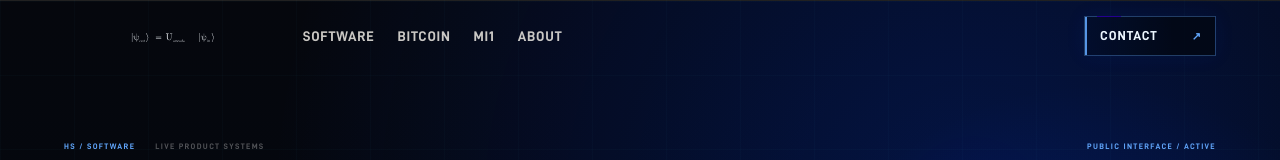
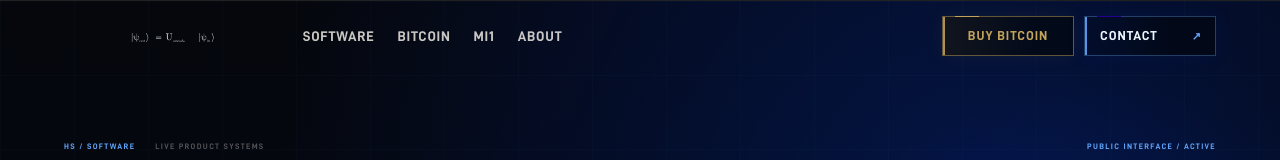
Before and after one commit to neilhamson/hamson-tech, a Next.js app: page / in a window 1280 px wide. Shown: the top 160 px of the page. Built offline with nearby package versions, Linux system fonts and the light colour scheme; no server answers.

Commit message:
Add Buy Bitcoin header action

```diff
--- a/app/globals.css
+++ b/app/globals.css
@@ -164,6 +164,64 @@ button { color: inherit; }
 .nav-dropdown-menu a:hover,
 .nav-dropdown-menu a:focus-visible { color: var(--button-cyan); }
 
+.header-actions {
+  margin-left: auto;
+  display: flex;
+  align-items: center;
+  gap: 10px;
+}
+
+.header-buy {
+  position: relative;
+  display: inline-flex;
+  align-items: center;
+  justify-content: center;
+  min-width: 132px;
+  min-height: 40px;
+  padding: 0 15px;
+  border: 1px solid rgba(196, 163, 90, 0.48);
+  border-radius: 0;
+  color: #c4a35a;
+  background:
+    linear-gradient(90deg, rgba(196, 163, 90, 0.08), transparent 72%),
+    rgba(2, 7, 17, 0.78);
+  box-shadow:
+    inset 2px 0 0 rgba(196, 163, 90, 0.88),
+    0 0 20px rgba(196, 163, 90, 0.07);
+  font-family: "D-DIN", Arial, sans-serif;
+  font-size: 13px;
+  font-weight: 700;
+  letter-spacing: 0.075em;
+  transition:
+    color 180ms ease,
+    background 180ms ease,
+    border-color 180ms ease,
+    box-shadow 180ms ease;
+}
+
+.header-buy::before {
+  content: "";
+  position: absolute;
+  top: -1px;
+  left: 12px;
+  width: 24px;
+  height: 1px;
+  background: #c4a35a;
+}
+
+.header-buy:hover,
+.header-buy:focus-visible {
+  color: #f2d894;
+  border-color: rgba(196, 163, 90, 0.82);
+  background:
+    linear-gradient(90deg, rgba(196, 163, 90, 0.16), transparent 74%),
+    rgba(2, 7, 17, 0.92);
+  box-shadow:
+    inset 2px 0 0 #c4a35a,
+    0 0 28px rgba(196, 163, 90, 0.14);
+  outline: none;
+}
+
 .header-contact {
   position: relative;
   display: inline-flex;
@@ -172,7 +230,7 @@ button { color: inherit; }
   gap: 16px;
   min-width: 132px;
   min-height: 40px;
-  margin-left: auto;
+  margin-left: 0;
   padding: 0 13px 0 15px;
   border: 1px solid rgba(96, 165, 250, 0.34);
   border-radius: 0;
@@ -1368,6 +1426,7 @@ button { color: inherit; }
   }
 
   .navigation { display: none; }
+  .header-actions { display: none; }
   .header-contact { display: none; }
 
   .mobile-navigation {
--- a/app/page.tsx
+++ b/app/page.tsx
@@ -34,10 +34,16 @@ export default function Home() {
             <Link href="/about-us">ABOUT</Link>
           </nav>
 
-          <Link className="header-contact" href="/contact-us">
-            <span>CONTACT</span>
-            <small aria-hidden="true">↗</small>
-          </Link>
+          <div className="header-actions">
+            <Link className="header-buy" href="/bitcoin#buy-bitcoin">
+              BUY BITCOIN
+            </Link>
+
+            <Link className="header-contact" href="/contact-us">
+              <span>CONTACT</span>
+              <small aria-hidden="true">↗</small>
+            </Link>
+          </div>
 
           <details className="mobile-navigation">
             <summary aria-label="Open navigation">
```
Also changed, not shown: app/about-us/page.tsx (+9 -3 lines), app/contact-us/page.tsx (+9 -3 lines), app/services/page.tsx (+9 -3 lines).
